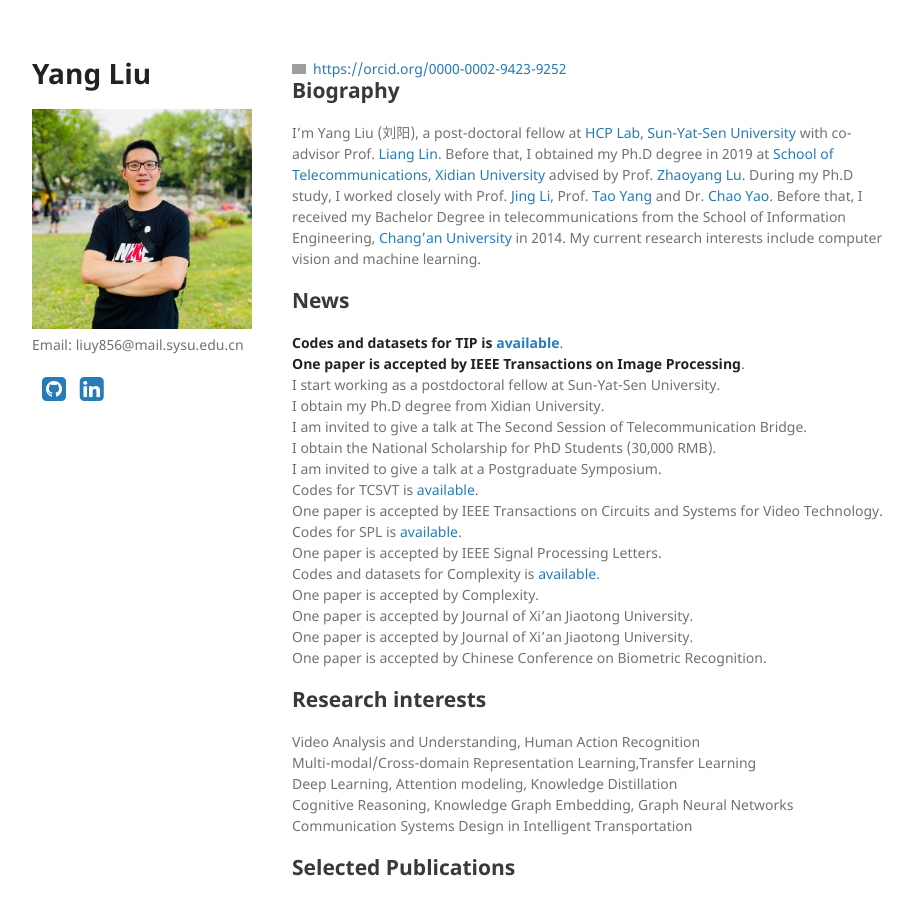
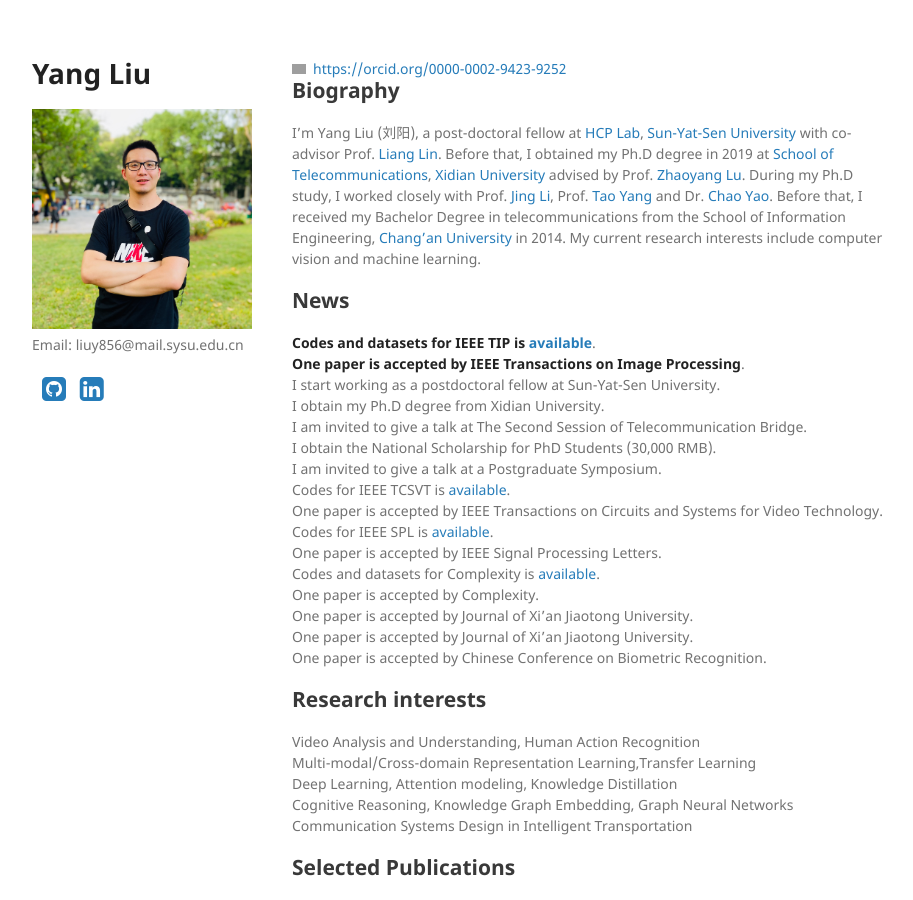
Before and after one commit to YangLiu9208/home, a Jekyll site: the page built from index.md, in a window 1280 px wide and 900 px high. Shown: the whole window, without its empty margins (178-1091 px from the left). Built offline with Jekyll 4.4.1, drawn with Linux system fonts in a browser that asks for light colours; a style sheet for code colours, icons or effects is not loaded; grey boxes are pictures that could not be loaded.

Commit message:
Update index.md

```diff
--- a/index.md
+++ b/index.md
@@ -7,16 +7,16 @@ layout: default
 I'm Yang Liu (刘阳), a post-doctoral fellow at [HCP Lab](http://www.sysu-hcp.net/home/), [Sun-Yat-Sen University](http://www.sysu.edu.cn/) with co-advisor Prof. [Liang Lin](http://www.linliang.net/). Before that, I obtained my Ph.D degree in 2019 at [School of Telecommunications](http://ste.xidian.edu.cn/), [Xidian University](https://www.xidian.edu.cn/) advised by Prof. [Zhaoyang Lu](http://web.xidian.edu.cn/zhylu/). During my Ph.D study, I worked closely with Prof. [Jing Li](https://web.xidian.edu.cn/jingli/), Prof. [Tao Yang](https://scholar.google.com/citations?hl=en&user=Lvn4nH8AAAAJ) and Dr. [Chao Yao](https://scholar.google.com/citations?user=n6w02qoAAAAJ&hl=en). Before that, I received my Bachelor Degree in telecommunications from the School of Information Engineering, [Chang’an University](http://www.chd.edu.cn/) in 2014. My current research interests include computer vision and machine learning.
 
 ## News
-**Codes and datasets for TIP is [available](https://yangliu9208.github.io/DIVAFN/)**.
+**Codes and datasets for IEEE TIP is [available](https://yangliu9208.github.io/DIVAFN/)**.
 **One paper is accepted by IEEE Transactions on Image Processing**.
 I start working as a postdoctoral fellow at Sun-Yat-Sen University.
 I obtain my Ph.D degree from Xidian University.
 I am invited to give a talk at The Second Session of Telecommunication Bridge.
 I obtain the National Scholarship for PhD Students (30,000 RMB).
 I am invited to give a talk at a Postgraduate Symposium.
-Codes for TCSVT is [available](https://yangliu9208.github.io/JSRDA/).
+Codes for IEEE TCSVT is [available](https://yangliu9208.github.io/JSRDA/).
 One paper is accepted by IEEE Transactions on Circuits and Systems for Video Technology.
-Codes for SPL is [available](https://yangliu9208.github.io/TSTDDs/).
+Codes for IEEE SPL is [available](https://yangliu9208.github.io/TSTDDs/).
 One paper is accepted by IEEE Signal Processing Letters.
 Codes and datasets for Complexity is [available](https://yangliu9208.github.io/CDFAG/).
 One paper is accepted by Complexity.
```
